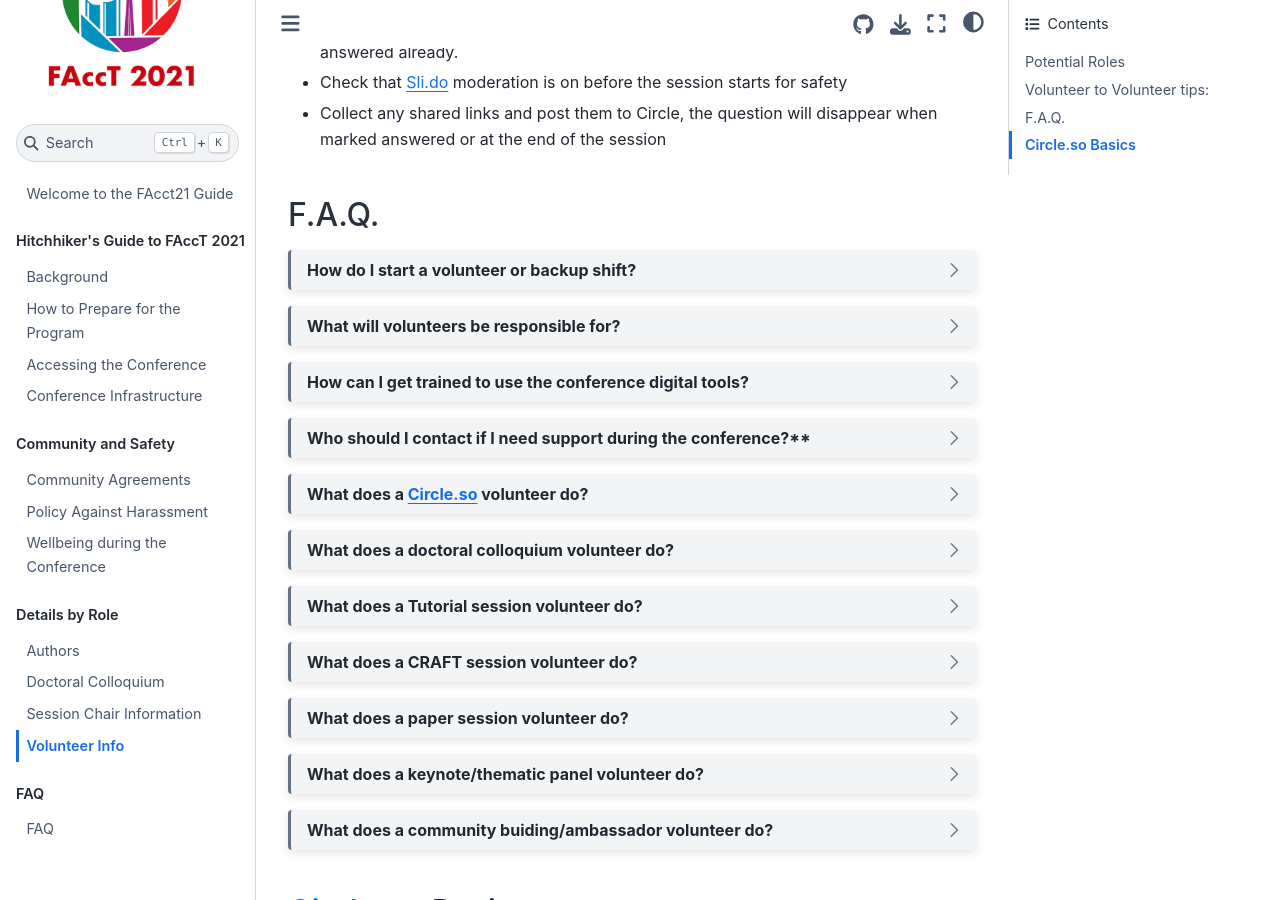
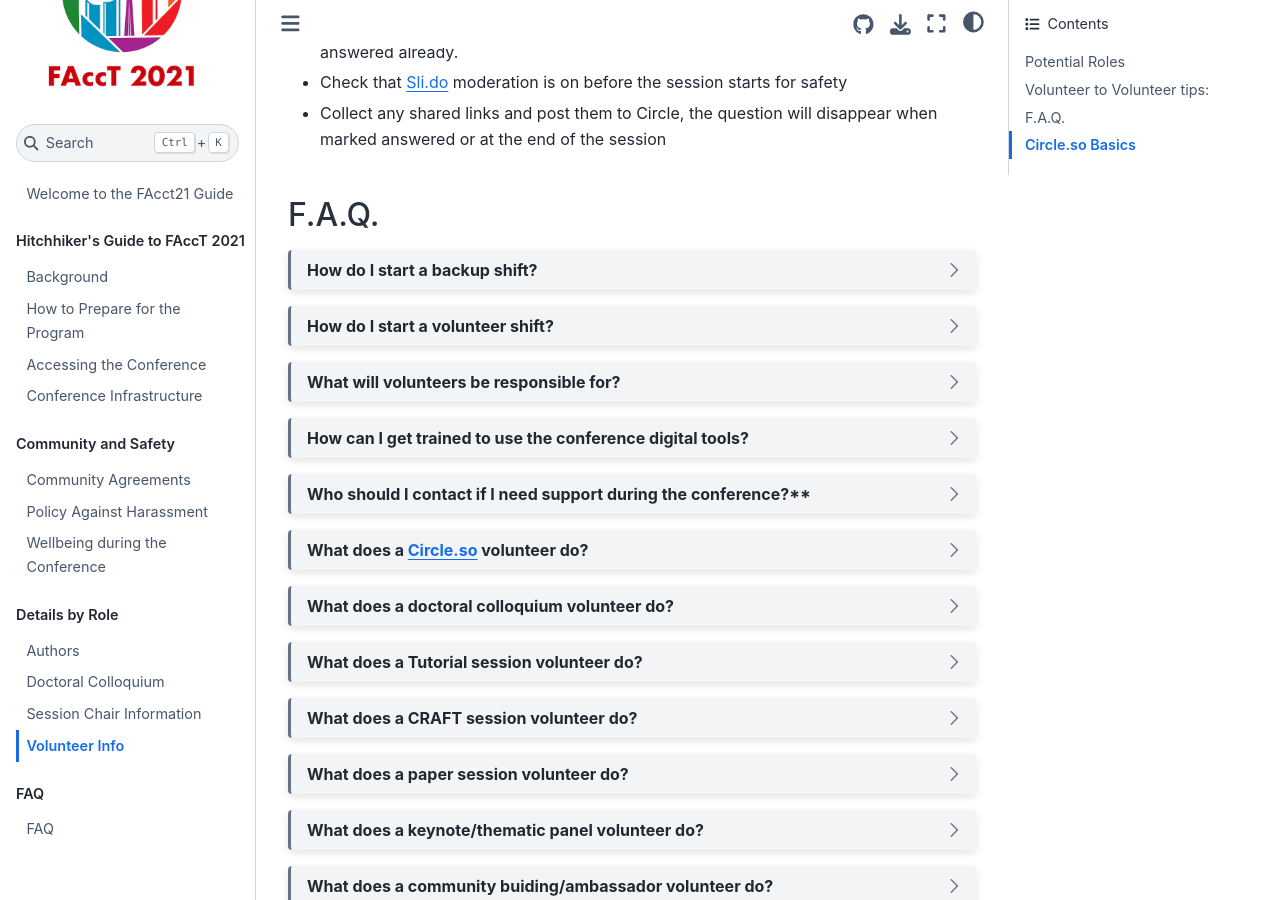
Before and after one commit to Facct22guide/Facct22guide.github.io, a Jupyter Book: the page built from volunteers.md, in a window 1280 px wide and 900 px high, scrolled down 934 px. Built offline with Jupyter Book 1.0.4 settings and Sphinx 7.4.7 and the Sphinx Book theme 1.1.4, drawn with Linux system fonts in a browser that asks for light colours; part of the change alters nothing that is shown.

Commit message:
clarify backup

````diff
--- a/volunteers.md
+++ b/volunteers.md
@@ -29,12 +29,22 @@ Volunteers from the first few sessions have shared the following tips:
 
 ## F.A.Q.
 
-```{dropdown} How do I start a volunteer or backup shift?
+```{dropdown} How do I start a backup shift?
 For papers, please check in on the volunteer slack channel at the start of your paper session so that we know you're ready.
-Approximateky 20 mintues before the Q&A, join the zoom meeting and coordinate with the session chair, authors, & tech support in the green room.
+
+If we only hear from the backup and not the assigned volunteer, at 10 minutes before the session goes live, we'll provide a zoom link for the backup volunteer to join the meeting.
+When you first join the Zoom, you will be in the green room to coordinate with the session chair, authors, & tech support in the green room.
 When it's time to go live, you'll get a new link to join the livestream.
 
-If we only hear from the backup and not the assigned volunteer at 10 minutes before the sessin goes live, we'll direct the backup to join the meeting.
+```
+
+
+```{dropdown} How do I start a volunteer shift?
+For papers, please check in on the volunteer slack channel at the start of your paper session so that we know you're ready.
+Approximately 20 mintues before the Q&A, join the green room with the provided zoom meeting and coordinate with the session chair, authors, & tech support in the green room.
+When it's time to go live, you'll get a new link to join the livestream.
+
+If we only hear from the backup and not the assigned volunteer at 10 minutes before the session goes live, we'll direct the backup to join the meeting.
 
 For tutorials & CRAFT, please check in approximately 20 minutes before your shift, join Zoom at that time, and check in with session leaders.
 ```
````
